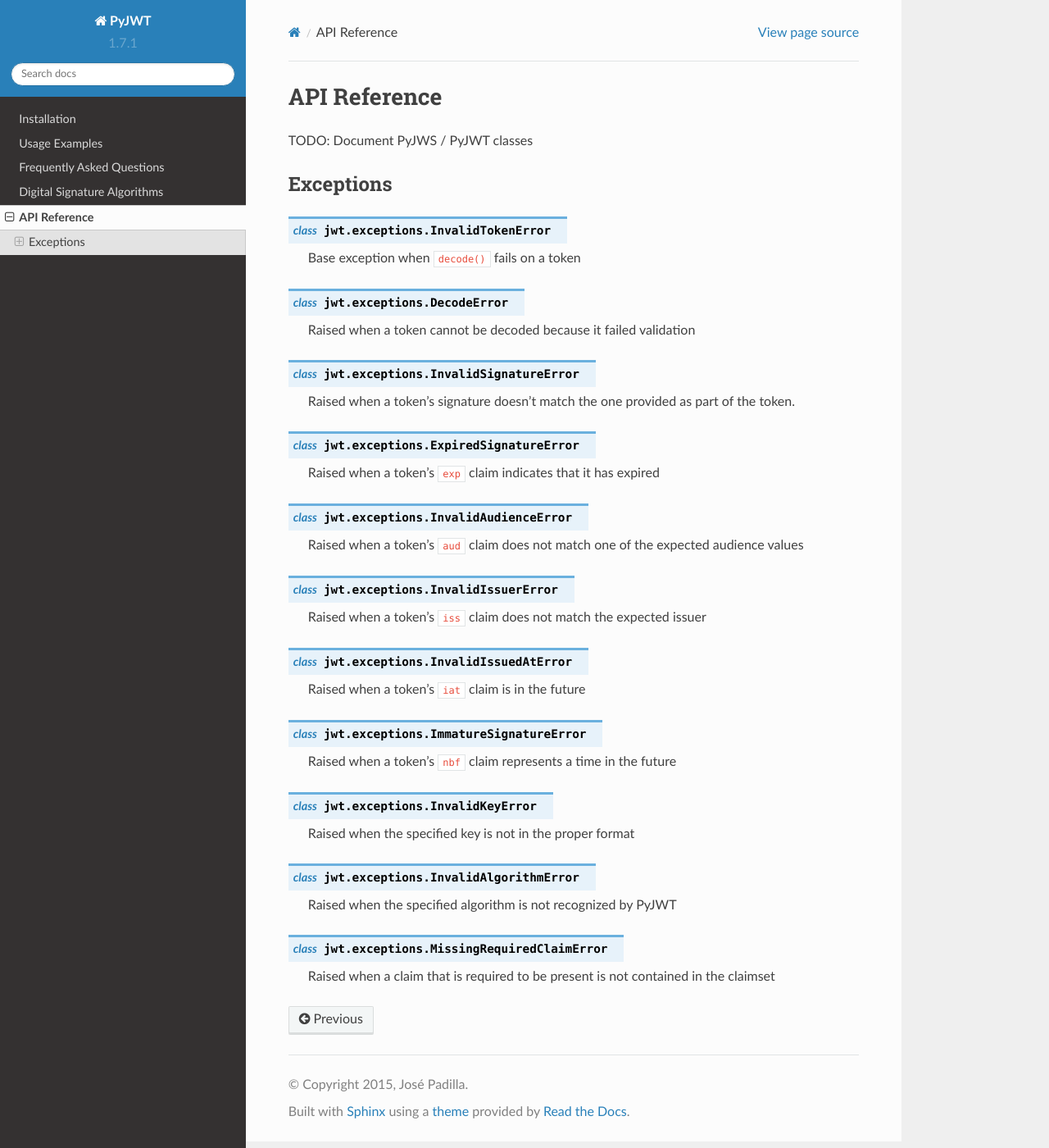
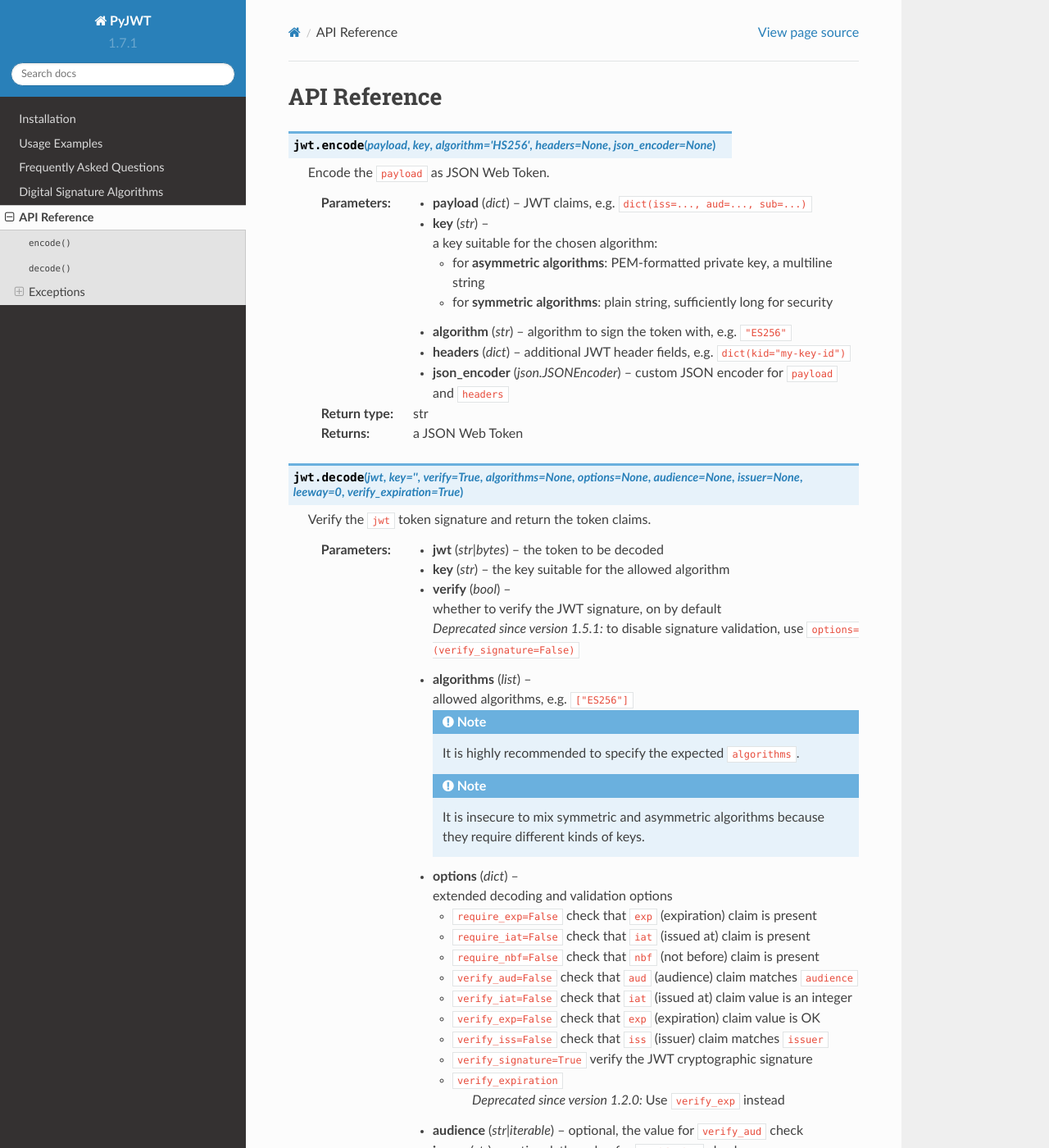
Before and after one commit to RubyOnWorld/pyjwt, a Sphinx documentation site: the page built from docs/api.rst, in a window 1280 px wide and 1400 px high. Shown: the whole window at 82% size. Built offline with Sphinx 7.4.7 and the Read the Docs theme 2.0.0, drawn with Linux system fonts in a browser that asks for light colours; some of the changed text lies outside the part shown.

Commit message:
Document top-level .encode and .decode to close #459 (#482)
Co-authored-by: José Padilla <jpadilla@webapplicate.com>

```diff
--- a/docs/api.rst
+++ b/docs/api.rst
@@ -3,7 +3,67 @@ API Reference
 
 .. module:: jwt
 
-TODO: Document PyJWS / PyJWT classes
+.. function:: encode(payload, key, algorithm="HS256", headers=None, json_encoder=None)
+
+    Encode the ``payload`` as JSON Web Token.
+
+    :param dict payload: JWT claims, e.g. ``dict(iss=..., aud=..., sub=...)``
+    :param str key: a key suitable for the chosen algorithm:
+
+        * for **asymmetric algorithms**: PEM-formatted private key, a multiline string
+        * for **symmetric algorithms**: plain string, sufficiently long for security
+
+    :param str algorithm: algorithm to sign the token with, e.g. ``"ES256"``
+    :param dict headers: additional JWT header fields, e.g. ``dict(kid="my-key-id")``
+    :param json.JSONEncoder json_encoder: custom JSON encoder for ``payload`` and ``headers``
+    :rtype: str
+    :returns: a JSON Web Token
+
+.. function:: decode(jwt, key="", verify=True, algorithms=None, options=None, audience=None, issuer=None, leeway=0, verify_expiration=True)
+
+    Verify the ``jwt`` token signature and return the token claims.
+
+    :param str|bytes jwt: the token to be decoded
+    :param str key: the key suitable for the allowed algorithm
+    :param bool verify: whether to verify the JWT signature, on by default
+
+        .. deprecated:: 1.5.1
+           to disable signature validation, use ``options=(verify_signature=False)``
+
+    :param list algorithms: allowed algorithms, e.g. ``["ES256"]``
+
+        .. note:: It is highly recommended to specify the expected ``algorithms``.
+
+        .. note:: It is insecure to mix symmetric and asymmetric algorithms because they require different kinds of keys.
+
+    :param dict options: extended decoding and validation options
+
+        * ``require_exp=False`` check that ``exp`` (expiration) claim is present
+        * ``require_iat=False`` check that ``iat`` (issued at) claim is present
+        * ``require_nbf=False`` check that ``nbf`` (not before) claim is present
+        * ``verify_aud=False`` check that ``aud`` (audience) claim matches ``audience``
+        * ``verify_iat=False`` check that ``iat`` (issued at) claim value is an integer
+        * ``verify_exp=False`` check that ``exp`` (expiration) claim value is OK
+        * ``verify_iss=False`` check that ``iss`` (issuer) claim matches ``issuer``
+        * ``verify_signature=True`` verify the JWT cryptographic signature
+        * ``verify_expiration``
+
+            .. deprecated:: 1.2.0
+                Use ``verify_exp`` instead
+
+
+    :param str|iterable audience: optional, the value for ``verify_aud`` check
+    :param str issuer: optional, the value for ``verify_iss`` check
+    :param int|float leeway: a time margin in seconds for the expiration check
+    :param bool verify_expiration:
+
+        .. deprecated:: 1.2.0
+            Use ``options=(verify_exp=...)`` instead
+
+    :rtype: dict
+    :returns: the JWT claims
+
+.. note:: TODO: Document PyJWS / PyJWT classes
 
 Exceptions
 ----------
--- a/docs/usage.rst
+++ b/docs/usage.rst
@@ -2,7 +2,7 @@ Usage Examples
 ==============
 
 Encoding & Decoding Tokens with HS256
---------------------------------------
+-------------------------------------
 
 .. code-block:: python
 
@@ -27,7 +27,7 @@ Encoding & Decoding Tokens with RS256 (RSA)
     {'some': 'payload'}
 
 Specifying Additional Headers
----------------------------------
+-----------------------------
 
 .. code-block:: python
 
@@ -36,7 +36,7 @@ Specifying Additional Headers
 
 
 Reading the Claimset without Validation
------------------------------------------
+---------------------------------------
 
 If you wish to read the claimset of a JWT without performing validation of the
 signature or any of the registered claim names, you can set the ``verify``
```
